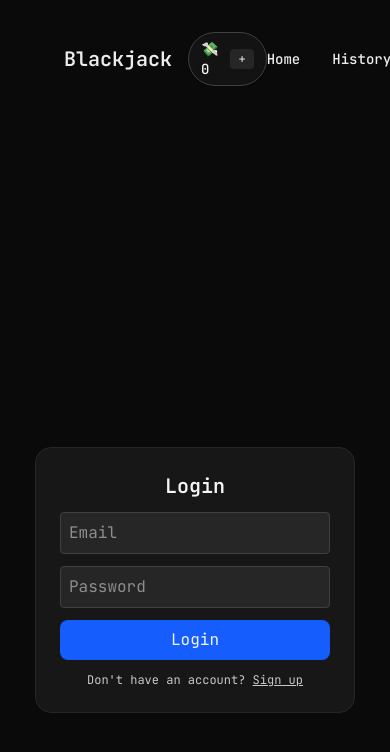
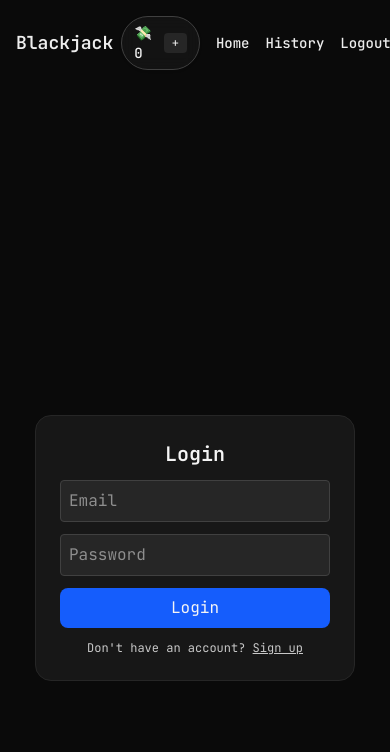
Before and after one commit to fanir12/mac-projects-black-jack, a Next.js app: page / in a window 390 px wide. Shown: the top 752 px of the page. Built offline with nearby package versions, Linux system fonts and the light colour scheme; no server answers.

Commit message:
ui: refactored game table and navbar to be more mobile-friendly

```diff
--- a/components/GameTable.tsx
+++ b/components/GameTable.tsx
@@ -159,10 +159,10 @@ export default function GameTable() {
   return (
     <div className="relative w-full min-h-screen flex items-start justify-center bg-black px-4 pt-20">
       {/* Main game table - centered vertically and horizontally */}
-      <div className="w-full max-w-2xl space-y-24">
+      <div className="w-full max-w-2xl space-y-12 sm:space-y-24">
 
         {/* Dealer section */}
-        <div className="flex flex-col items-center space-y-6">
+        <div className="flex flex-col items-center space-y-4 sm:space-y-6">
           {/* Dealer cards */}
           <div className="flex gap-4 justify-center min-h-[140px] items-center">
             {phase === 'bet' ? (
@@ -201,7 +201,7 @@ export default function GameTable() {
         </div>
 
         {/* Player section */}
-        <div className="flex flex-col items-center space-y-6">
+        <div className="flex flex-col items-center space-y-4 sm:space-y-6">
           {/* Player cards */}
           <div className="flex gap-4 justify-center min-h-[140px] items-center">
             {phase === 'bet' ? (
@@ -236,7 +236,7 @@ export default function GameTable() {
             <div className="flex flex-col items-center gap-4">
               <div className="flex justify-center items-center gap-6">
                 <button
-                  className="px-8 py-3 rounded-lg bg-neutral-700 hover:bg-neutral-600 text-white font-semibold transition-colors text-lg"
+                  className="px-6 sm:px-8 py-3 rounded-lg bg-neutral-700 hover:bg-neutral-600 text-white font-semibold transition-colors text-base sm:text-lg"
                   onClick={hit}
                 >
                   Hit
@@ -249,7 +249,7 @@ export default function GameTable() {
                   ?
                 </button>
                 <button
-                  className="px-8 py-3 rounded-lg bg-neutral-700 hover:bg-neutral-600 text-white font-semibold transition-colors text-lg"
+                  className="px-6 sm:px-8 py-3 rounded-lg bg-neutral-700 hover:bg-neutral-600 text-white font-semibold transition-colors text-base sm:text-lg"
                   onClick={stand}
                 >
                   Stand
@@ -264,7 +264,7 @@ export default function GameTable() {
           {/* Result phase */}
           {phase === 'result' && (
             <div className="space-y-4 text-center">
-              <p className="text-2xl text-white">
+              <p className="text-xl sm:text-2xl text-white">
                 {outcome === 'blackjack' && 'Blackjack! You get 1.5X your original bet!✧ദ്ദി✧'}
                 {outcome === 'win' && 'You Win!☺'}
                 {outcome === 'loss' && 'You Lose˙◠˙'}
--- a/components/NavBar.tsx
+++ b/components/NavBar.tsx
@@ -10,16 +10,16 @@ export default function Navbar() {
   }
 
   return (
-    <header className="w-full flex justify-between items-center px-8 py-4">
-      <div className="w-full flex justify-between items-center px-8 py-4">
+    <header className="w-full flex justify-between items-center px-4 sm:px-8 py-4">
+      <div className="w-full flex justify-between items-center gap-4">
         {/* Left: Title + Chips */}
-        <div className="flex items-center gap-4">
-          <p className="text-xl font-semibold">Blackjack</p>
+        <div className="flex items-center gap-2 sm:gap-4">
+          <p className="text-lg sm:text-xl font-semibold">Blackjack</p>
           <ChipsDisplay />
         </div>
 
         {/* Right: Navigation */}
-        <nav className="flex items-center gap-8 text-sm font-medium">
+        <nav className="flex items-center gap-4 sm:gap-8 text-sm font-medium">
           <Link href="/" className="hover:text-blue-400 transition-colors">
             Home
           </Link>
```
